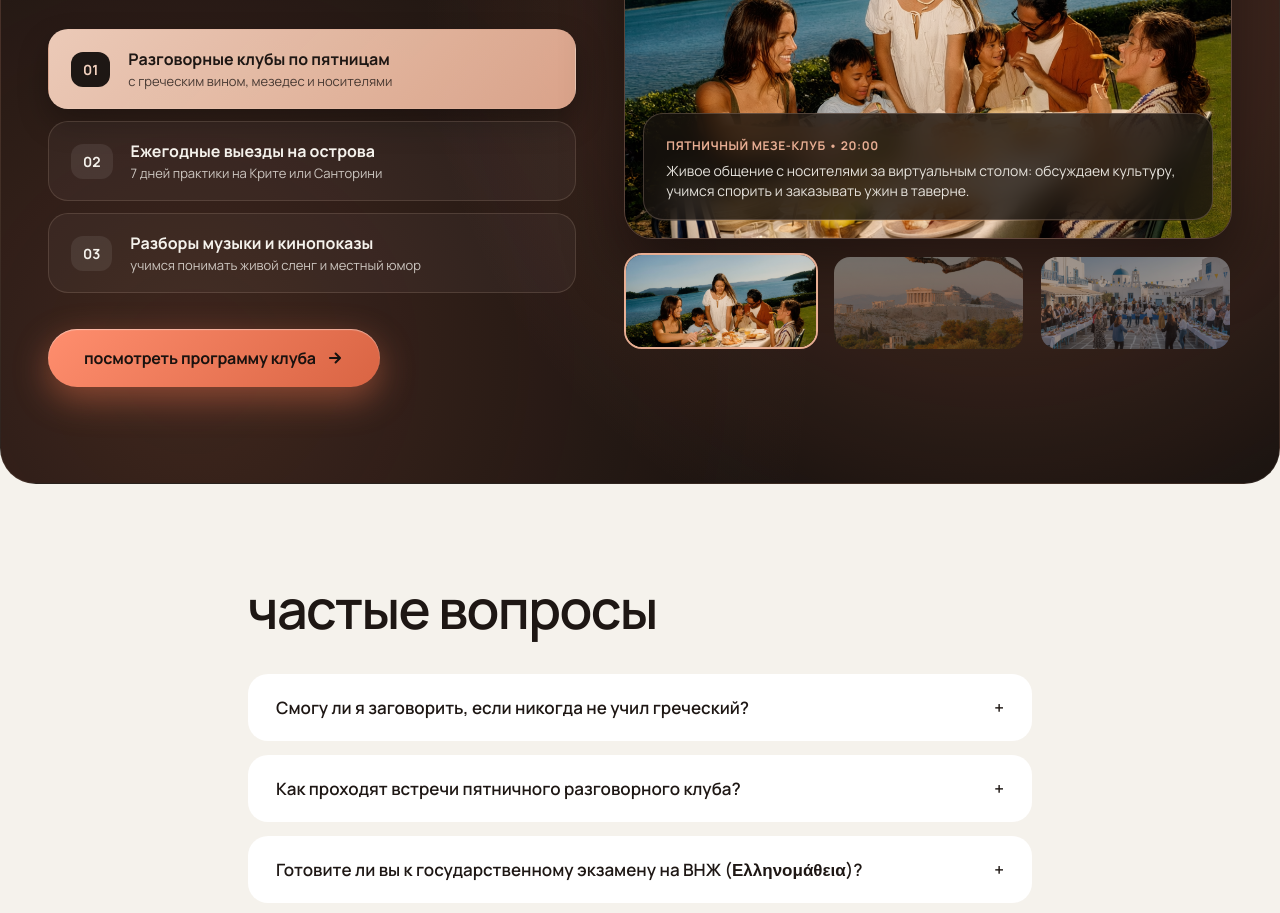
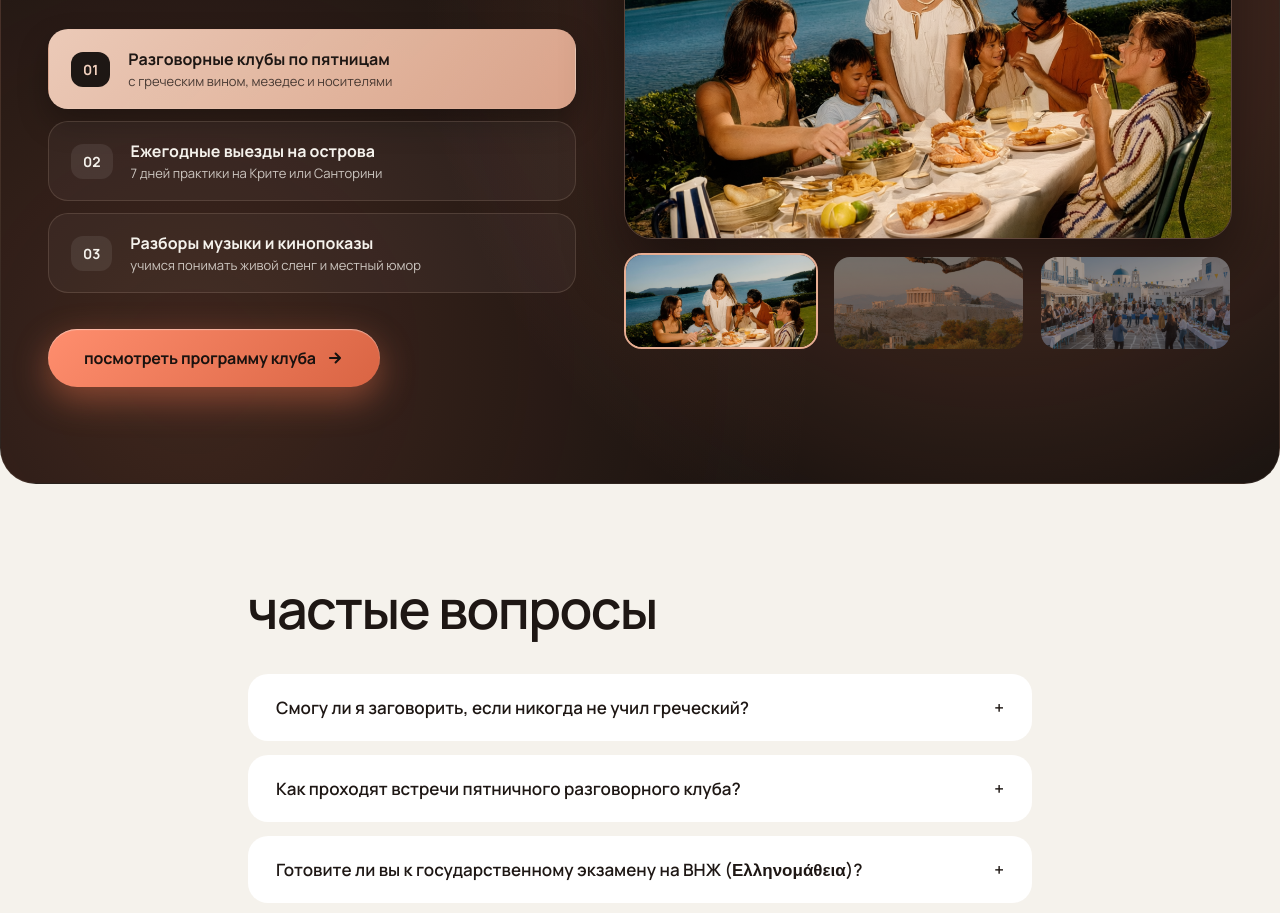
Before and after one commit to 1234567890anasta04-ui/filia-school, a plain HTML site: page index.html in a window 1280 px wide. Shown: the part 3741-4654 px from the top of the page. Drawn offline with nearby package versions, Linux system fonts and the light colour scheme.

Commit message:
Update index.html

```diff
--- a/index.html
+++ b/index.html
@@ -277,10 +277,6 @@
         <div class="lifestyle-stage gsap-lifestyle-main">
           <div class="lifestyle-stage__frame">
             <img src="img/dinner.png" alt="Атмосфера клуба filía" id="lifestyleStageImg" class="lifestyle-stage__img">
-            <div class="lifestyle-stage__glass">
-              <span class="lifestyle-stage__tag" id="lifestyleStageTag">пятничный мезе-клуб • 20:00</span>
-              <p id="lifestyleStageCaption">Живое общение с носителями за виртуальным столом: обсуждаем культуру, учимся спорить и заказывать ужин в таверне.</p>
-            </div>
           </div>
 
           <div class="lifestyle-thumbs">
```
